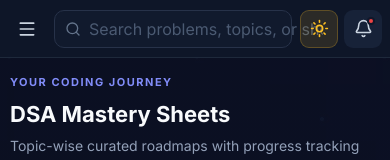
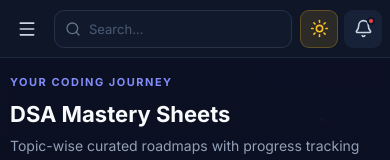
Before and after one commit to ajitkumarsaini02/codetrack, a React (Vite) app in the folder frontend/: page /sheets in a window 390 px wide. Shown: the top 160 px of the page. Built offline with nearby package versions, Linux system fonts and the light colour scheme; no server answers.

Commit message:
fix(navbar): show compact 'Search...' placeholder on mobile to prevent clipping

```diff
--- a/frontend/src/App.css
+++ b/frontend/src/App.css
@@ -3239,7 +3239,12 @@
   }
 
   .navbar-search-input {
-    font-size: 13px;
+    font-size: 13px !important;
+    width: 100% !important;
+    min-width: 0 !important;
+    text-overflow: ellipsis !important;
+    white-space: nowrap !important;
+    overflow: hidden !important;
   }
 
   .navbar-kbd {
@@ -3639,10 +3644,6 @@
     gap: 8px;
   }
 
-  .navbar-search-input::placeholder {
-    content: "Search...";
-  }
-
   .main-content {
     padding: 16px 10px !important;
   }
--- a/frontend/src/components/Navbar.jsx
+++ b/frontend/src/components/Navbar.jsx
@@ -1,4 +1,4 @@
-import { useState } from "react";
+import { useState, useEffect } from "react";
 import { Sun, Moon, Bell, ChevronDown, Search, Menu } from "lucide-react";
 import { useAuth } from "../hooks/useAuth";
 import { useTheme } from "../hooks/useTheme";
@@ -7,6 +7,17 @@ const Navbar = ({ onToggleSidebar }) => {
   const { user, isAuthenticated } = useAuth();
   const { theme, toggleTheme } = useTheme();
   const [searchVal, setSearchVal] = useState("");
+  const [isMobile, setIsMobile] = useState(
+    typeof window !== "undefined" ? window.innerWidth <= 768 : false,
+  );
+
+  useEffect(() => {
+    const handleResize = () => {
+      setIsMobile(window.innerWidth <= 768);
+    };
+    window.addEventListener("resize", handleResize);
+    return () => window.removeEventListener("resize", handleResize);
+  }, []);
 
   const getInitial = (name) => (name ? name.charAt(0).toUpperCase() : "U");
 
@@ -31,7 +42,7 @@ const Navbar = ({ onToggleSidebar }) => {
         <input
           className="navbar-search-input"
           type="text"
-          placeholder="Search problems, topics, or sheets..."
+          placeholder={isMobile ? "Search..." : "Search problems, topics, or sheets..."}
           value={searchVal}
           onChange={(e) => setSearchVal(e.target.value)}
         />
```
